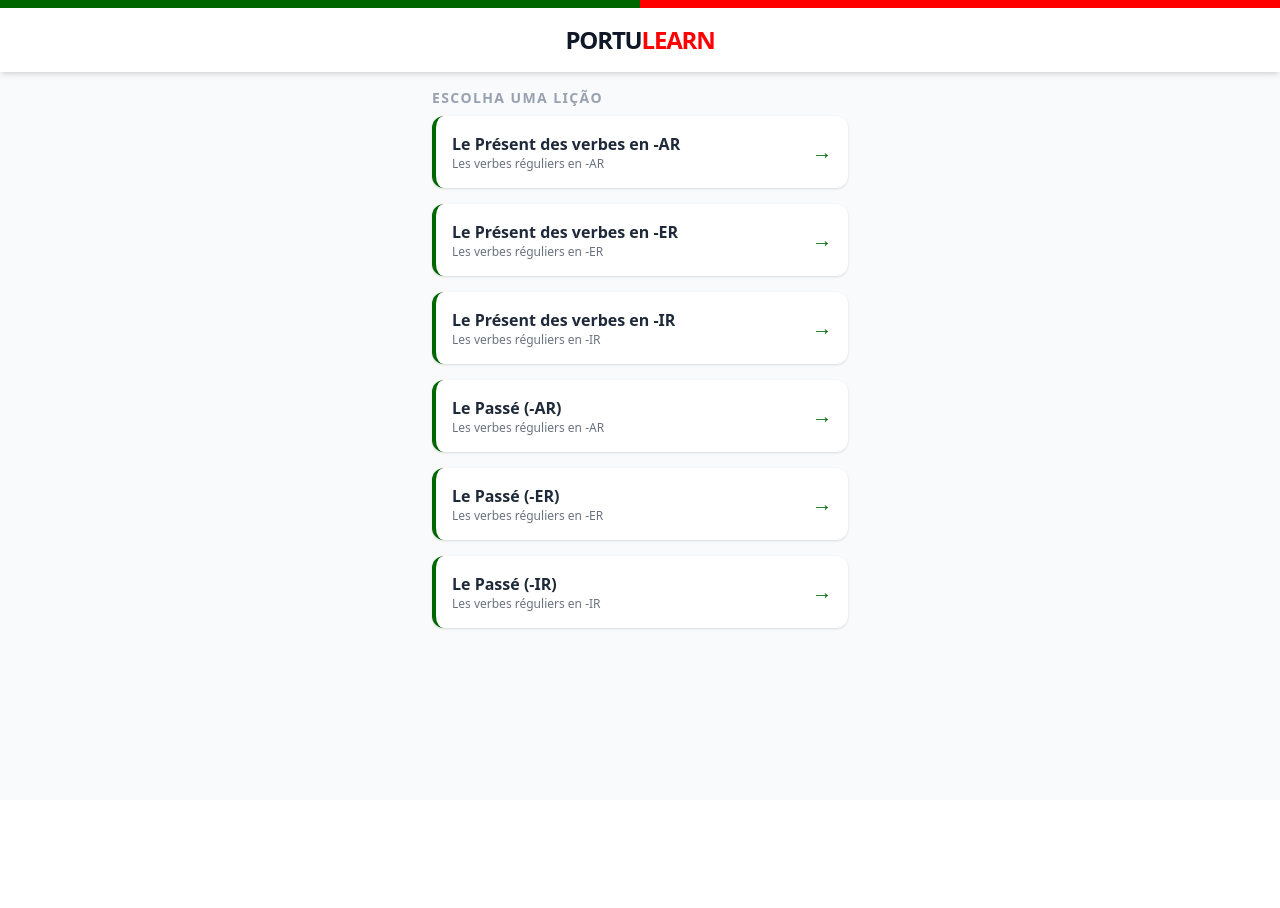
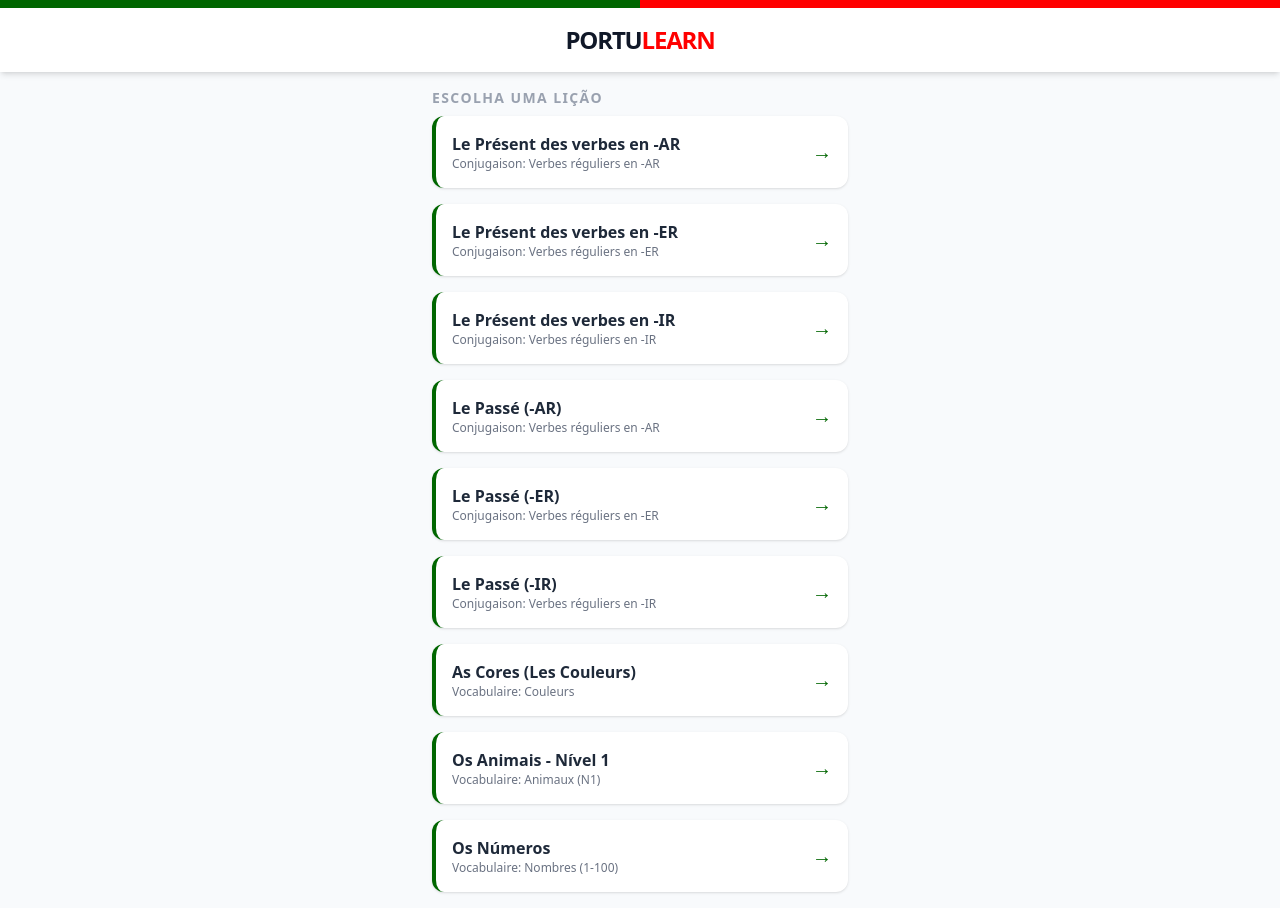
Before and after one commit to Philippe-SP/PortuLearn, a React (Vite) app: page / in a window 1280 px wide. Before the commit the page ends 800 px from the top, so only its background shows below. Built offline with nearby package versions, Linux system fonts and the light colour scheme.

Commit message:
Ajout lecons vocabulaire

```diff
--- a/src/App.tsx
+++ b/src/App.tsx
@@ -6,6 +6,9 @@ import presentIrData from './data/present-ir.json';
 import passeArData from './data/passe-ar.json';
 import passeErData from './data/passe-er.json';
 import passeIrData from './data/passe-ir.json';
+import colorsData from './data/colors.json';
+import animals1Data from './data/animals-1.json';
+import numbersData from './data/numbers.json';
 import type { Lesson } from './types';
 
 function App() {
@@ -14,12 +17,15 @@ function App() {
 
   // Differentes lecons
   const allLessons = [
-    { data: presentArData, desc: "Les verbes réguliers en -AR" },
-    { data: presentErData, desc: "Les verbes réguliers en -ER" },
-    { data: presentIrData, desc: "Les verbes réguliers en -IR" },
-    { data: passeArData, desc: "Les verbes réguliers en -AR" },
-    { data: passeErData, desc: "Les verbes réguliers en -ER" },
-    { data: passeIrData, desc: "Les verbes réguliers en -IR" },
+    { data: presentArData, desc: "Conjugaison: Verbes réguliers en -AR" },
+    { data: presentErData, desc: "Conjugaison: Verbes réguliers en -ER" },
+    { data: presentIrData, desc: "Conjugaison: Verbes réguliers en -IR" },
+    { data: passeArData, desc: "Conjugaison: Verbes réguliers en -AR" },
+    { data: passeErData, desc: "Conjugaison: Verbes réguliers en -ER" },
+    { data: passeIrData, desc: "Conjugaison: Verbes réguliers en -IR" },
+    { data: colorsData, desc: "Vocabulaire: Couleurs" },
+    { data: animals1Data, desc: "Vocabulaire: Animaux (N1)" },
+    { data: numbersData, desc: "Vocabulaire: Nombres (1-100)" },
   ];
 
   return (
--- /dev/null
+++ b/src/components/ConjugaisonTheory.tsx
@@ -0,0 +1,35 @@
+import React from 'react';
+
+interface Rule {
+  pronoun: string;
+  suffix: string;
+  example: string;
+}
+
+interface Props {
+  rules: Rule[];
+}
+
+const ConjugaisonTheory: React.FC<Props> = ({ rules }) => {
+  return (
+    <div className="bg-blue-50 rounded-xl p-4 border border-blue-100 shadow-inner">
+      {/* Header du tableau */}
+      <div className="grid grid-cols-3 font-bold text-blue-900 border-b border-blue-200 pb-2 mb-2 text-sm">
+        <span>Pronom</span>
+        <span>Suffixe</span>
+        <span>Exemple</span>
+      </div>
+
+      {/* Liste des règles */}
+      {rules.map((rule, idx) => (
+        <div key={idx} className="grid grid-cols-3 py-1.5 text-sm border-b border-blue-50 last:border-0 items-center">
+          <span className="text-gray-500 font-medium">{rule.pronoun}</span>
+          <span className="font-mono text-[#006600] font-bold bg-green-50 px-1 rounded">{rule.suffix}</span>
+          <span className="italic text-gray-700">{rule.example}</span>
+        </div>
+      ))}
+    </div>
+  );
+};
+
+export default ConjugaisonTheory;
--- a/src/components/LessonView.tsx
+++ b/src/components/LessonView.tsx
@@ -1,5 +1,7 @@
 import React, { useState } from 'react';
 import type { Lesson } from '../types';
+import ConjugaisonTheory from './ConjugaisonTheory';
+import VocabularyTheory from './VocabularyTheory';
 
 interface LessonViewProps {
   data: Lesson;
@@ -64,27 +66,23 @@ const LessonView: React.FC<LessonViewProps> = ({ data }) => {
 
       {!isQuizMode ? (
         /* --- MODE THÉORIE (inchangé) --- */
-        <div className="space-y-6">
-          <p className="text-gray-600 italic">{data.theory.description}</p>
-          <div className="bg-green-50 rounded-lg p-4 border border-green-100">
-            {/* Header du tableau */}
-            <div className="grid grid-cols-3 font-bold text-gray-700 border-b border-green-200 pb-2 mb-2 text-sm">
-                <span>Pronom</span>
-                <span>Suffixe</span>
-                <span>Exemple</span>
-            </div>
-            {/* Contenu du tableau */}
-            {data.theory.rules.map((rule, idx) => (
-                <div key={idx} className="grid grid-cols-3 py-1 text-sm border-b border-blue-50 last:border-0">
-                <span className="text-gray-500">{rule.pronoun}</span>
-                <span className="font-mono text-gray-700 font-bold">{rule.suffix}</span>
-                <span className="italic text-gray-700">{rule.example}</span>
-                </div>
-            ))}
-          </div>
+        <div className="mt-6">
+          <p className="text-gray-600 italic mb-6 leading-relaxed">
+            {data.theory.description}
+          </p>
+
+          {/* Choix du bon composant */}
+          {data.theory.vocabulary ? (
+            <VocabularyTheory vocabulary={data.theory.vocabulary} />
+          ) : data.theory.rules ? (
+            <ConjugaisonTheory rules={data.theory.rules} />
+          ) : (
+            <p>Erreur : aucune donnée de théorie trouvée.</p>
+          )}
+
           <button
             onClick={() => setIsQuizMode(true)}
-            className="w-full bg-[#006600] text-white py-3 rounded-xl font-bold hover:bg-green-900 active:scale-95 transition-all"
+            className="w-full mt-8 bg-[#006600] text-white py-4 rounded-2xl font-black text-lg shadow-lg active:scale-95 transition-all"
           >
             Commencer
           </button>
--- /dev/null
+++ b/src/components/VocabularyTheory.tsx
@@ -0,0 +1,32 @@
+import React from 'react';
+
+interface VocabItem {
+  word: string;
+  translation: string;
+}
+
+interface Props {
+  vocabulary: VocabItem[];
+}
+
+const VocabularyTheory: React.FC<Props> = ({ vocabulary }) => {
+  return (
+    <div className="bg-white rounded-xl border border-gray-100 shadow-inner p-4">
+      <div className="space-y-3">
+        <div className="grid grid-cols-2 pb-2 border-b border-gray-100 text-xs font-bold text-gray-400 uppercase tracking-widest">
+          <span>Português</span>
+          <span className="text-right">Français</span>
+        </div>
+
+        {vocabulary.map((item, idx) => (
+          <div key={idx} className="grid grid-cols-2 py-2 border-b border-gray-50 last:border-0 items-center">
+            <span className="font-bold text-[#006600] text-lg">{item.word}</span>
+            <span className="text-gray-600 italic text-right">{item.translation}</span>
+          </div>
+        ))}
+      </div>
+    </div>
+  );
+};
+
+export default VocabularyTheory;
--- /dev/null
+++ b/src/data/animals-1.json
@@ -0,0 +1,48 @@
+{
+  "id": "vocab-anim-01",
+  "title": "Os Animais - Nível 1",
+  "category": "VOCAB",
+  "theory": {
+    "description": "Première approche des animaux domestiques et familiers. Attention aux articles : 'O' (le) ou 'A' (la).",
+    "vocabulary": [
+      { "word": "O cão", "translation": "Le chien" },
+      { "word": "O gato", "translation": "Le chat" },
+      { "word": "O cavalo", "translation": "Le cheval" },
+      { "word": "O pássaro", "translation": "L'oiseau" },
+      { "word": "O peixe", "translation": "Le poisson" },
+      { "word": "A vaca", "translation": "La vache" },
+      { "word": "O porco", "translation": "Le cochon" },
+      { "word": "O galo", "translation": "Le coq" }
+    ]
+  },
+  "exercices": [
+    {
+      "id": "anim-01",
+      "title": "Comment dit-on 'Le chien' ?",
+      "category": "Vocabulaire",
+      "options": ["O gato", "O cão", "O cavalo", "O porco"],
+      "correctAnswer": "O cão"
+    },
+    {
+      "id": "anim-02",
+      "title": "O que é 'O galo' ?",
+      "category": "Vocabulaire",
+      "options": ["Le canard", "Le cochon", "Le coq", "L'oiseau"],
+      "correctAnswer": "Le coq"
+    },
+    {
+      "id": "anim-03",
+      "title": "Qual destes vive na água ?",
+      "category": "Vocabulaire",
+      "options": ["O pássaro", "O peixe", "A vaca", "O cavalo"],
+      "correctAnswer": "O peixe"
+    },
+    {
+      "id": "anim-04",
+      "title": "L'animal qui fait 'Miau' est :",
+      "category": "Vocabulaire",
+      "options": ["O cão", "O gato", "O galo", "O porco"],
+      "correctAnswer": "O gato"
+    }
+  ]
+}
--- /dev/null
+++ b/src/data/colors.json
@@ -0,0 +1,44 @@
+{
+  "id": "vocab-colors-01",
+  "title": "As Cores (Les Couleurs)",
+  "category": "VOCAB",
+  "theory": {
+    "description": "Apprends les couleurs de base. Attention, au Portugal 'rouge' se dit 'vermelho'.",
+    "vocabulary": [
+      { "word": "Vermelho", "translation": "Rouge" },
+      { "word": "Verde", "translation": "Vert" },
+      { "word": "Azul", "translation": "Bleu" },
+      { "word": "Amarelo", "translation": "Jaune" },
+      { "word": "Preto", "translation": "Noir" },
+      { "word": "Branco", "translation": "Blanc" },
+      { "word": "Cor-de-rosa", "translation": "Rose" },
+      { "word": "Laranja", "translation": "Orange" },
+      { "word": "Cinzento", "translation": "Gris" },
+      { "word": "Roxo", "translation": "Violet" },
+      { "word": "Castanho", "translation": "Marron" }
+    ]
+  },
+  "exercices": [
+    {
+      "id": "col-01",
+      "title": "Como se diz 'Rouge' em português?",
+      "category": "Vocabulaire",
+      "options": ["Verde", "Vermelho", "Azul", "Preto"],
+      "correctAnswer": "Vermelho"
+    },
+    {
+      "id": "col-02",
+      "title": "Qual é a cor do céu (ciel)?",
+      "category": "Vocabulaire",
+      "options": ["Amarelo", "Branco", "Azul", "Roxo"],
+      "correctAnswer": "Azul"
+    },
+    {
+      "id": "col-03",
+      "title": "As nuvens (nuages) antes de chover são ___.",
+      "category": "Vocabulaire",
+      "options": ["Preto", "Cinzento", "Vermelho", "Rosa"],
+      "correctAnswer": "Cinzento"
+    }
+  ]
+}
--- /dev/null
+++ b/src/data/numbers.json
@@ -0,0 +1,60 @@
+{
+  "id": "vocab-num-01",
+  "title": "Os Números",
+  "category": "VOCAB",
+  "theory": {
+    "description": "Les nombres de base. Attention : 1 et 2 changent si l'objet est féminin (ex: uma vaca, duas vacas).",
+    "vocabulary": [
+      { "word": "Um / Uma", "translation": "1" },
+      { "word": "Dois / Duas", "translation": "2" },
+      { "word": "Três", "translation": "3" },
+      { "word": "Quatro", "translation": "4" },
+      { "word": "Cinco", "translation": "5" },
+      { "word": "Seis", "translation": "6" },
+      { "word": "Sete", "translation": "7" },
+      { "word": "Oito", "translation": "8" },
+      { "word": "Nove", "translation": "9" },
+      { "word": "Dez", "translation": "10" },
+      { "word": "Vinte", "translation": "20" },
+      { "word": "Trinta", "translation": "30" },
+      { "word": "Quarenta", "translation": "40" },
+      { "word": "Cinquenta", "translation": "50" },
+      { "word": "Sessenta", "translation": "60" },
+      { "word": "Setenta", "translation": "70" },
+      { "word": "Oitenta", "translation": "80" },
+      { "word": "Noventa", "translation": "90" },
+      { "word": "Cem", "translation": "100" },
+      { "word": "Mil", "translation": "1000" }
+    ]
+  },
+  "exercices": [
+    {
+      "id": "num-01",
+      "title": "Comment dit-on '20' ?",
+      "category": "Vocabulaire",
+      "options": ["Dez", "Vinte", "Trinta", "Cem"],
+      "correctAnswer": "Vinte"
+    },
+    {
+      "id": "num-02",
+      "title": "Si j'ai 2 vaches (vacas), je dis :",
+      "category": "Vocabulaire",
+      "options": ["Dois vacas", "Duas vacas", "Dez vacas", "Três vacas"],
+      "correctAnswer": "Duas vacas"
+    },
+    {
+      "id": "num-03",
+      "title": "Oitenta correspond à quel nombre ?",
+      "category": "Vocabulaire",
+      "options": ["18", "70", "80", "90"],
+      "correctAnswer": "80"
+    },
+    {
+      "id": "num-04",
+      "title": "Le nombre '1000' se dit :",
+      "category": "Vocabulaire",
+      "options": ["Cem", "Mil", "Milhão", "Dez"],
+      "correctAnswer": "Mil"
+    }
+  ]
+}
--- a/src/types.ts
+++ b/src/types.ts
@@ -1,24 +1,28 @@
-export interface Conjugaison {
-    pronoun: string, // eu, tu, ele...
-    suffix: string, // -o, -as....
-    example: string // falo, falas....
+export interface Rule {
+  pronoun: string;
+  suffix: string;
+  example: string;
 }
 
-export interface Exercice {
-    id: string,
-    title: string,
-    category: string,
-    options: string[],
-    correctAnswer: string
+export interface VocabItem {
+  word: string;
+  translation: string;
 }
 
 export interface Lesson {
-    id: string,
-    title: string,
-    category: 'AR' | 'ER' | 'IR',
-    theory: {
-        description: string,
-        rules: Conjugaison[]
-    },
-    exercices: Exercice[]
+  id: string;
+  title: string;
+  category: string; // "AR", "ER", "IR", "VOCAB", etc.
+  theory: {
+    description: string;
+    rules?: Rule[];        // Optionnel
+    vocabulary?: VocabItem[]; // Optionnel
+  };
+  exercices: {
+    id: string;
+    title: string;
+    category: string;
+    options: string[];
+    correctAnswer: string;
+  }[];
 }
```
